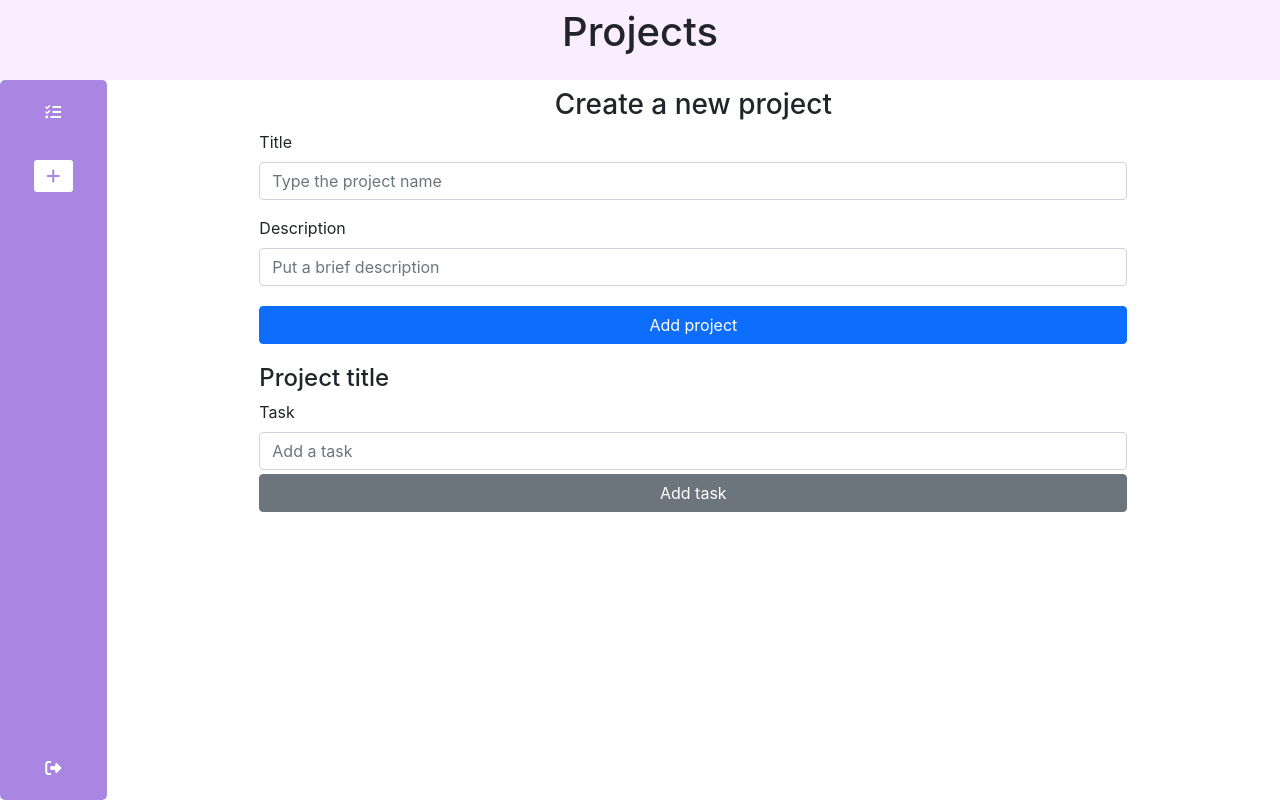
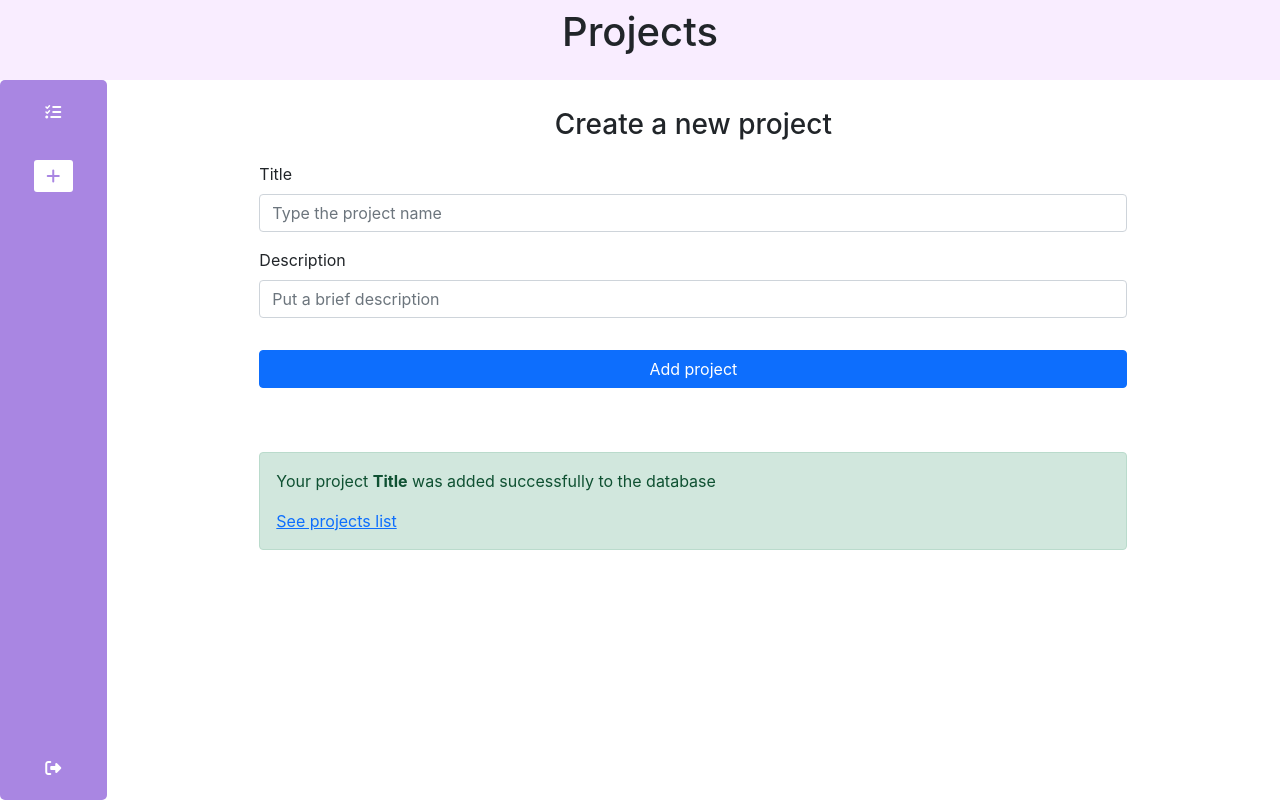
Before and after one commit to Nimoscmp/my-mern-project, a React (Create React App) app: page /home in a window 1280 px wide. Built offline with nearby package versions, Linux system fonts and the light colour scheme.

Commit message:
Make validation to new project and prototype to added successfully

```diff
--- a/src/components/main/home/Aside.jsx
+++ b/src/components/main/home/Aside.jsx
@@ -1,4 +1,4 @@
-import { useDispatch, useSelector } from 'react-redux';
+import { useDispatch } from 'react-redux';
 import { select_new_project_action, select_project_list_action } from '../../../redux/actions/actions';
 import '../../layout/aside.css';
 
--- a/src/components/main/home/Section.jsx
+++ b/src/components/main/home/Section.jsx
@@ -13,8 +13,10 @@ const Section = () => {
         {
         newProject ?
             <NewProject/>
+        :   projectsList ?
+            <ProjectList/>
         :
-            <ProjectList/>
+            null
         }
     </section>
     </>
--- a/src/components/main/home/section/NewProject.jsx
+++ b/src/components/main/home/section/NewProject.jsx
@@ -1,4 +1,6 @@
-import { useState } from "react"
+import { useEffect, useState } from "react"
+import { useDispatch } from "react-redux"
+import { select_project_list_action } from "../../../../redux/actions/actions"
 
 const NewProject = () => {
 
@@ -7,6 +9,11 @@ const NewProject = () => {
         title: '',
         description: '',
         tasks: []
+    })
+
+    const [validateData, setValidateData] = useState({
+        title: true,
+        description: true
     })
 
     const [newTask, setNewTask] = useState('')
@@ -22,25 +29,65 @@ const NewProject = () => {
         })
     }
 
-    //  Save task
-    const handleChangeTask = e => {
-        setNewTask([e.target.name] = e.target.value)
-    }
+    // //  Save task
+    // const handleChangeTask = e => {
+    //     setNewTask([e.target.name] = e.target.value)
+    // }
 
-    //  Add task
-    const handleAddTask = () => {
-        projectData.tasks.push(newTask);
-    }
+    // //  Add task
+    // const handleAddTask = () => {
+    //     projectData.tasks.push(newTask);
+    // }
 
     //  Submit actions
     const handleSubmit = e => {
         e.preventDefault();
+
+        if (title.trim() === '' && description.trim() === '') {
+            setValidateData({
+                title: false,
+                description: false
+            })
+
+
+        }
+    }
+
+    //  Put correct when changes
+    useEffect(() => {
+
+        if (title.trim() !== '' && description !== '') {
+            setValidateData({
+                title: true,
+                description: true
+            })
+        } else if (title.trim() !== '') {
+            setValidateData({
+                title: true,
+                description: false
+            })
+        } else if (description.trim() !== '') {
+            setValidateData({
+                title: false,
+                description: true
+            })
+        }
+    }, [title, description])
+
+    //  Disptach
+    const dispatch = useDispatch();
+
+    //  Actions
+    const handleListClick = e => {
+        e.preventDefault();
+
+        dispatch(select_project_list_action());
     }
 
     return (
     <>
     <div className="w-75">
-        <h3 className="text-center">Create a new project</h3>
+        <h3 className="text-center mx-1 my-3 p-1">Create a new project</h3>
         <form action="" onSubmit={handleSubmit}>
             <div className="row">
                 <div className="col-12 mb-3">
@@ -50,9 +97,14 @@ const NewProject = () => {
                         name="title"
                         id="text"
                         placeholder="Type the project name"
-                        className="form-control"
+                        className={validateData.title ? 'form-control' : 'form-control is-invalid'}
                         onChange={handleChangeValue}
                         value={title}/>
+                    {validateData.title ?
+                        null
+                    :
+                        <div className="invalid-feedback d-block">The title is empty</div>
+                    }
                 </div>
                 <div className="col-12 mb-3">
                     <label htmlFor="description" className="form-label">Description</label>
@@ -61,14 +113,19 @@ const NewProject = () => {
                         name="description"
                         id="description"
                         placeholder="Put a brief description"
-                        className="form-control"
+                        className={validateData.description ? 'form-control' : 'form-control is-invalid'}
                         onChange={handleChangeValue}
                         value={description}/>
+                    {validateData.description ?
+                        null
+                    :
+                        <div className="invalid-feedback d-block">The description is empty</div>
+                    }
                 </div>
                 <div className="col-12">
                     <button
                         type="submit"
-                        className="btn btn-primary w-100 my-1">
+                        className="btn btn-primary w-100 my-3">
                         Add project
                     </button>
                 </div>
@@ -76,7 +133,7 @@ const NewProject = () => {
         </form>
 
         <section className="mt-3">
-            <div>
+            {/* <div>
                 <h4>Project title</h4>
             </div>
             <div className="col-12 mb-3">
@@ -94,6 +151,15 @@ const NewProject = () => {
                     onClick={() => handleAddTask()}>
                     Add task
                 </button>
+            </div> */}
+
+            <div class="alert alert-success mt-5" role="alert">
+                <p>Your project <strong>Title</strong> was added successfully to the database</p>
+                <a
+                    href="#a"
+                    onClick={handleListClick}
+                    >
+                    See projects list</a>
             </div>
         </section>
     </div>
```
